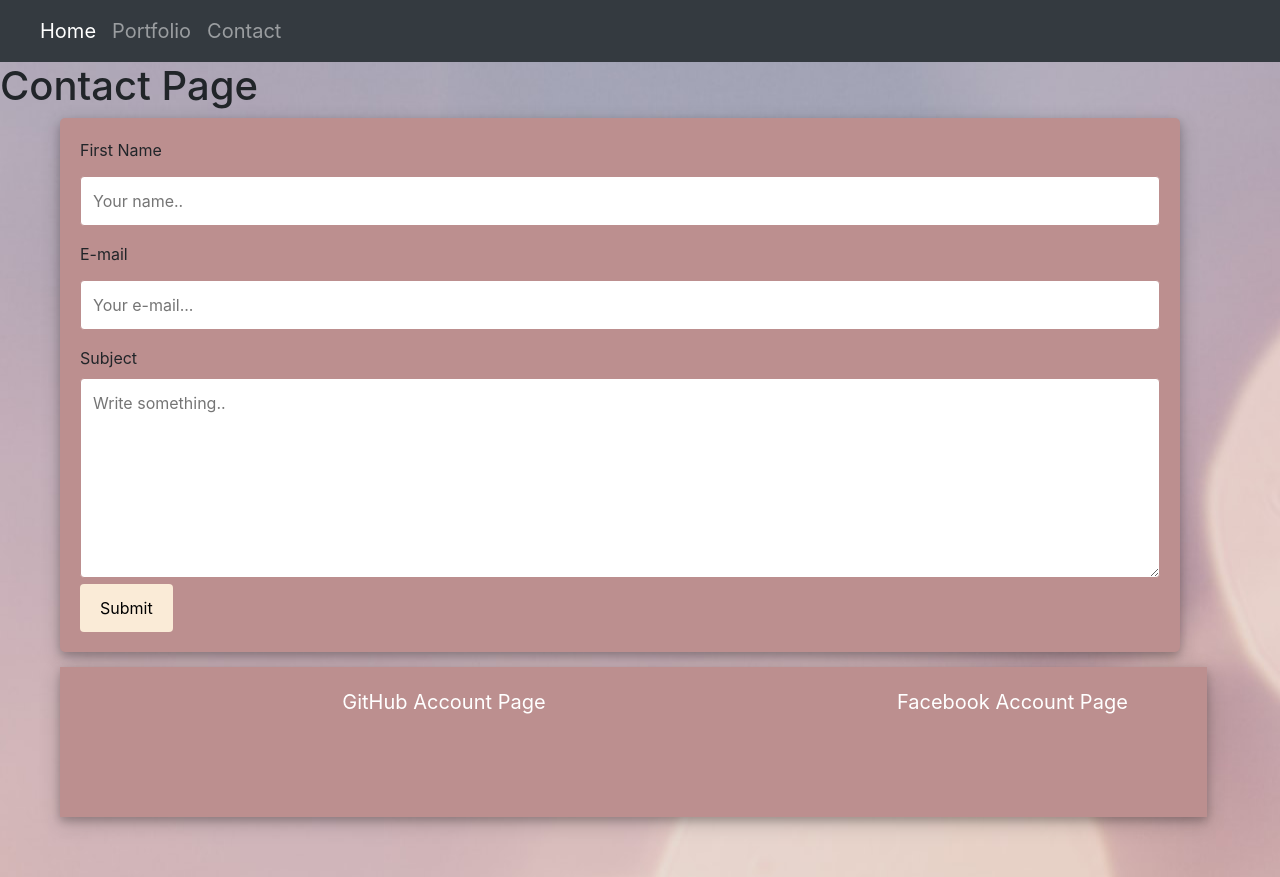
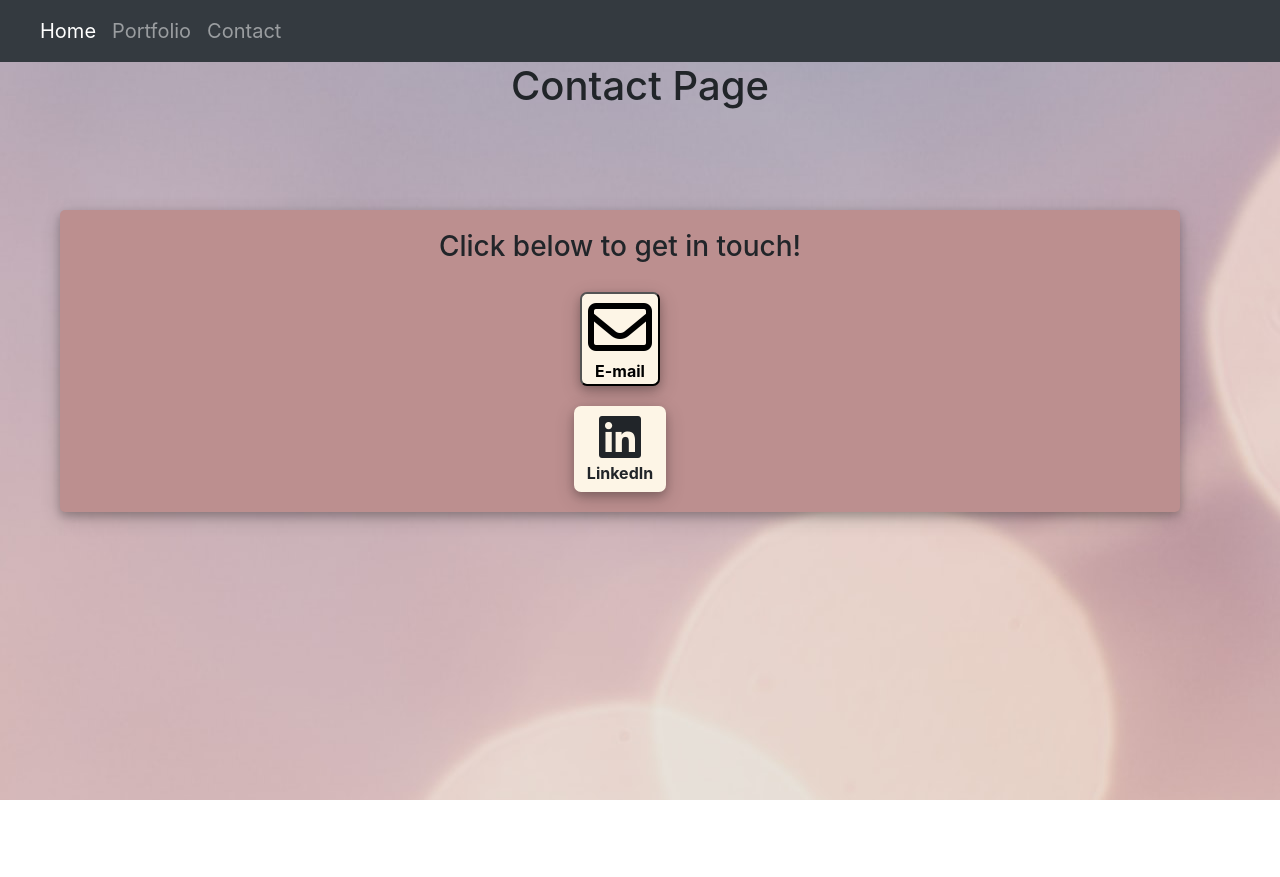
Before and after one commit to Juliannewood2413/Updated-Portfolio, a plain HTML site: page contact.html in a window 1280 px wide. After the commit the page ends 800 px from the top, so only its background shows below. Drawn offline with nearby package versions, Linux system fonts and the light colour scheme.

Commit message:
updates to contact page

```diff
--- a/contact.html
+++ b/contact.html
@@ -11,10 +11,11 @@
       integrity="sha384-JcKb8q3iqJ61gNV9KGb8thSsNjpSL0n8PARn9HuZOnIxN0hoP+VmmDGMN5t9UJ0Z"
       crossorigin="anonymous"
       />
+      <script src="https://kit.fontawesome.com/90ec5b31cd.js" crossorigin="anonymous"></script>
       <!-- JS link -->
+      <script src="https://code.jquery.com/jquery-3.5.1.slim.js" integrity="sha256-DrT5NfxfbHvMHux31Lkhxg42LY6of8TaYyK50jnxRnM=" crossorigin="anonymous"></script>
+      <script src="https://cdn.jsdelivr.net/npm/bootstrap@4.5.3/dist/js/bootstrap.bundle.min.js" integrity="sha384-ho+j7jyWK8fNQe+A12Hb8AhRq26LrZ/JpcUGGOn+Y7RsweNrtN/tE3MoK7ZeZDyx" crossorigin="anonymous"></script>
       <script src="./style.js"></script>
-      <script src="https://code.jquery.com/jquery-3.5.1.slim.js" integrity="sha256-DrT5NfxfbHvMHux31Lkhxg42LY6of8TaYyK50jnxRnM=" crossorigin="anonymous"></script>
-    <script src="https://cdn.jsdelivr.net/npm/bootstrap@4.5.3/dist/js/bootstrap.bundle.min.js" integrity="sha384-ho+j7jyWK8fNQe+A12Hb8AhRq26LrZ/JpcUGGOn+Y7RsweNrtN/tE3MoK7ZeZDyx" crossorigin="anonymous"></script>
   </head>
   <body>
     <!-- begin nav bar -->
@@ -43,52 +44,16 @@
     </nav>
     <!-- end nav bar -->
     <!-- header -->
+  <div id="page-wrap">
     <h1>Contact Page</h1>
 
     <!-- email form link -->
     <div class="containerform">
-      <!-- <form action="/action_page.php"> -->
-        <label for="fname">First Name</label>
-        <input
-          type="text"
-          id="fname"
-          name="firstname"
-          placeholder="Your name.."
-        />
+     <h3>Click below to get in touch!</h3>
+    <button id="eMail"><a href="mailto:juliannewood2413@gmail.com"></a> <i class="far fa-envelope fa-4x"></i><br>E-mail</button><br>
+    <button class="btn" id="linkedIcon2"><i class="fab fa-linkedin fa-3x"></i><br>LinkedIn</button>
 
-        <label for="email">E-mail</label>
-        <input
-          type="text"
-          id="email"
-          name="email"
-          placeholder="Your e-mail..."
-        />
-
-        <label for="subject">Subject</label>
-        <textarea
-          id="subject"
-          name="subject"
-          placeholder="Write something.."
-          style="height: 200px"
-        ></textarea>
-
-        <input type="submit" value="Submit" />
-      </form>
-    </div>
-
-    <section id="github">
-      <div class="row">
-        <!-- GitHub link -->
-        <div class="col-sm-8">
-          <a href="https://juliannewood2413.github.io/" target="_blank" style="color: white">GitHub Account Page</a>
-        </div>
-        <!-- social media link -->
-        <div class="col-sm-4">
-         <a href="https://www.facebook.com/julianne.wood.12/" target="_blank" style="color: white">Facebook Account Page</a>
-        </div>
-      </div>
-    </section>
-
+  </div>
 
 
 
--- a/style.css
+++ b/style.css
@@ -17,6 +17,10 @@ body {
   background-position: center;
   background-repeat: no-repeat;
   background-size: auto;
+}
+
+#page-wrap {
+  text-align: center;
 }
 
 #aboutbox {
@@ -46,13 +50,31 @@ p {
   background-color: rosybrown;
   text-align: center;
   padding: 20px;
+  margin-bottom: 200px;
 }
 
 .p_img {
-  border: 1px solid antiquewhite;
+  border: 1px solid oldlace;
   border-radius: 4px;
   padding: 5px;
   width: 150px;
+}
+
+#gitIcon,
+#linkedIcon {
+  padding-left: 15px;
+}
+
+#portCards {
+  background-color: oldlace;
+  border-radius: 15px;
+}
+
+#resumeBtn {
+  /* background-color: rgb(183, 183, 223); */
+  /* background-color: rgb(99, 112, 126); */
+  border-radius: 20px;
+  margin-left: 15px;
 }
 
 /* end portfolio page */
@@ -60,39 +82,24 @@ p {
 /* contact page */
 
 /* contact email form */
-input[type="text"],
-select,
-textarea {
-  width: 100%;
-  padding: 12px;
-  border: 1px solid rosybrown;
-  border-radius: 4px;
-  box-sizing: border-box;
-  margin-top: 6px;
-  margin-bottom: 16px;
-  resize: vertical;
-}
-
-input[type="submit"] {
-  background-color: antiquewhite;
-  color: black;
-  padding: 12px 20px;
-  border: none;
-  border-radius: 4px;
-  cursor: pointer;
-}
-
-input[type="submit"]:hover {
-  background-color: palevioletred;
-}
 
 .containerform {
   margin-left: 60px;
   margin-right: 100px;
+  margin-top: 100px;
   box-shadow: 0 4px 8px 0 rgba(0, 0, 0, 0.2), 0 6px 20px 0 rgba(0, 0, 0, 0.19);
   border-radius: 5px;
   background-color: rosybrown;
   padding: 20px;
+}
+
+#eMail,
+#linkedIcon2 {
+  background-color: oldlace;
+  border-radius: 7px;
+  box-shadow: 0 4px 8px 0 rgba(0, 0, 0, 0.2), 0 6px 20px 0 rgba(0, 0, 0, 0.19);
+  font-weight: bold;
+  margin-top: 20px;
 }
 /* end email form */
 
--- a/style.js
+++ b/style.js
@@ -2,15 +2,38 @@ $(document).ready(function() {
 
 //Portfolio Page Links
 $("#repo1").click(function(){
-    window.location.href = "https://juliannewood2413.github.io/weather-dashboard-assignment/"
+    window.open("https://juliannewood2413.github.io/weather-dashboard-assignment/")
 });
 
 $("#repo2").click(function(){
-    window.location.href = "https://juliannewood2413.github.io/HW-day-scheduler/"
+    window.open("https://juliannewood2413.github.io/HW-day-scheduler/")
 });
 
 $("#repo3").click(function(){
-    window.location.href = "https://juliannewood2413.github.io/Lets_get_trivial/"
+    window.open("https://juliannewood2413.github.io/Lets_get_trivial/")
+})
+
+$("#gitIcon").click(function(){
+    window.open("https://github.com/Juliannewood2413")
+})
+
+$("#linkedIcon").click(function(){
+    window.open("https://www.linkedin.com/in/julianne-wood-1392261b5?lipi=urn%3Ali%3Apage%3Ad_flagship3_profile_view_base_contact_details%3Bk12rQLfXQVuyMAs1Aq70mw%3D%3D")
+})
+
+$("#resumeBtn").click(function(){
+    window.open("https://juliannewood2413.github.io/Resume_file/")
+})
+
+
+//Contact Page links
+
+$("#eMail").click(function (){
+   $("#eMail").attr('href', 'mailto:juliannewood2413@gmail.com')
+});
+
+$("#linkedIcon2").click(function(){
+    window.open("https://www.linkedin.com/in/julianne-wood-1392261b5?lipi=urn%3Ali%3Apage%3Ad_flagship3_profile_view_base_contact_details%3Bk12rQLfXQVuyMAs1Aq70mw%3D%3D")
 })
 
 
@@ -27,5 +50,4 @@ $("#repo3").click(function(){
 
 
 
-
 });
```
Also changed, not shown: index.html (+4 -2 lines), portfolio.html (+19 -10 lines).
